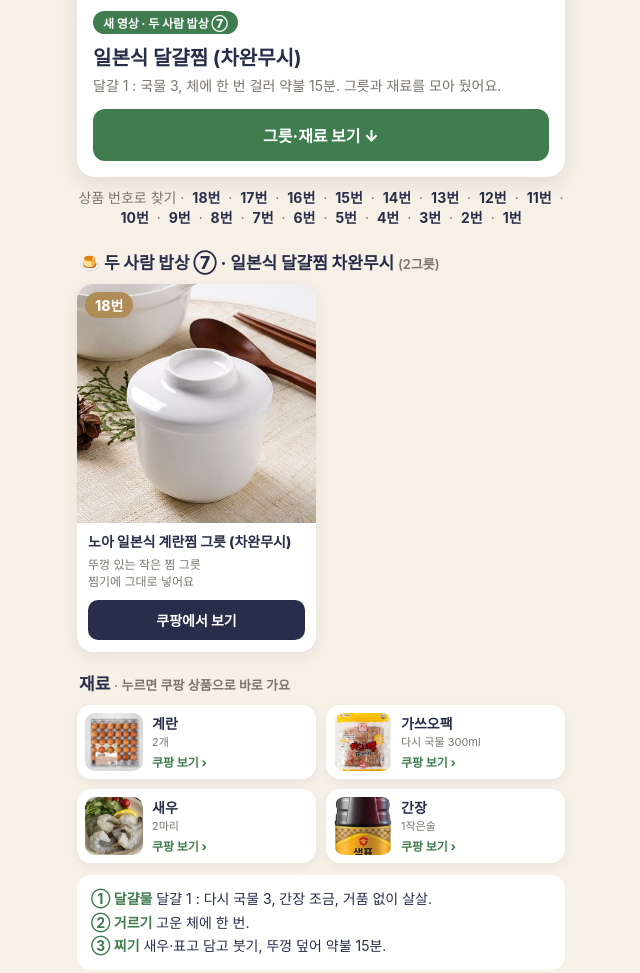
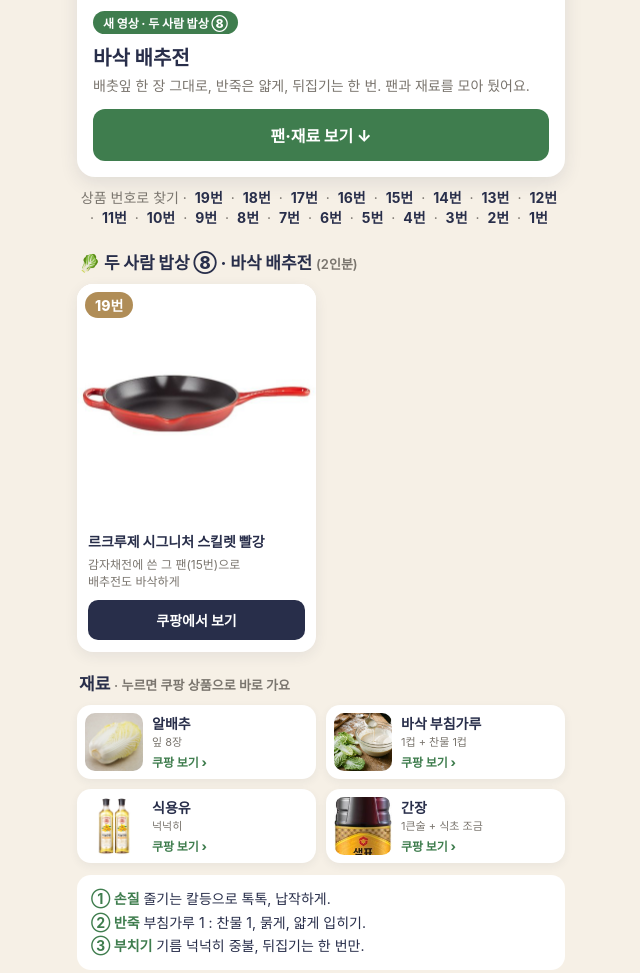
Before and after one commit to Jay7810/vivian-realprice, a plain HTML site: page index.html in a window 1280 px wide. Shown: the part 669-1642 px from the top of the page, without its empty margins (319-959 px from the left). Drawn offline with Linux system fonts and the light colour scheme.

Commit message:
두 사람 밥상 8편 바삭 배추전 칸 추가 (19번 스킬렛 + 재료 4)
Co-Authored-By: Claude Opus 5.5 <noreply@anthropic.com>

```diff
--- a/index.html
+++ b/index.html
@@ -81,17 +81,47 @@
     <div class="ai">AI로 만든 가상인물 · 실제 사용 후기가 아닙니다</div>
   </header>
 
-  <a class="latest" href="#food13">
-    <img src="food13_cover.jpg" alt="일본식 달걀찜">
+  <a class="latest" href="#food14">
+    <img src="food14_cover.jpg" alt="바삭 배추전">
     <div class="b">
-      <span class="tag">새 영상 · 두 사람 밥상 ⑦</span>
-      <h2>일본식 달걀찜 (차완무시)</h2>
-      <p>달걀 1 : 국물 3, 체에 한 번 걸러 약불 15분. 그릇과 재료를 모아 뒀어요.</p>
-      <span class="go">그릇·재료 보기 ↓</span>
+      <span class="tag">새 영상 · 두 사람 밥상 ⑧</span>
+      <h2>바삭 배추전</h2>
+      <p>배춧잎 한 장 그대로, 반죽은 얇게, 뒤집기는 한 번. 팬과 재료를 모아 뒀어요.</p>
+      <span class="go">팬·재료 보기 ↓</span>
     </div>
   </a>
 
-  <div class="jump">상품 번호로 찾기 · <a href="#n18">18번</a> · <a href="#n17">17번</a> · <a href="#n16">16번</a> · <a href="#n15">15번</a> · <a href="#n14">14번</a> · <a href="#n13">13번</a> · <a href="#n12">12번</a> · <a href="#n11">11번</a> · <a href="#n10">10번</a> · <a href="#n9">9번</a> · <a href="#n8">8번</a> · <a href="#n7">7번</a> · <a href="#n6">6번</a> · <a href="#n5">5번</a> · <a href="#n4">4번</a> · <a href="#n3">3번</a> · <a href="#n2">2번</a> · <a href="#n1">1번</a></div>
+  <div class="jump">상품 번호로 찾기 · <a href="#n19">19번</a> · <a href="#n18">18번</a> · <a href="#n17">17번</a> · <a href="#n16">16번</a> · <a href="#n15">15번</a> · <a href="#n14">14번</a> · <a href="#n13">13번</a> · <a href="#n12">12번</a> · <a href="#n11">11번</a> · <a href="#n10">10번</a> · <a href="#n9">9번</a> · <a href="#n8">8번</a> · <a href="#n7">7번</a> · <a href="#n6">6번</a> · <a href="#n5">5번</a> · <a href="#n4">4번</a> · <a href="#n3">3번</a> · <a href="#n2">2번</a> · <a href="#n1">1번</a></div>
+
+  <section class="food" id="food14">
+    <div class="sec-h">🥬 두 사람 밥상 ⑧ · 바삭 배추전 <small>(2인분)</small></div>
+
+    <div class="tools">
+      <a class="tool" id="n19" href="https://link.coupang.com/a/iCC7Laov92" rel="sponsored nofollow">
+        <div class="no">19번</div>
+        <img src="food7_pan.jpg" alt="르크루제 시그니처 스킬렛">
+        <div class="t">
+          <div class="nm">르크루제 시그니처 스킬렛 빨강</div>
+          <div class="mt">감자채전에 쓴 그 팬(15번)으로<br>배추전도 바삭하게</div>
+          <span class="bt">쿠팡에서 보기</span>
+        </div>
+      </a>
+    </div>
+
+    <div class="sec-h">재료 <small>· 누르면 쿠팡 상품으로 바로 가요</small></div>
+    <div class="ings">
+      <a class="ing" href="https://link.coupang.com/a/iHHgXyH8F2" rel="sponsored nofollow"><img src="food3_cabbage.jpg" alt="알배추"><div><div class="nm">알배추</div><div class="mt">잎 8장</div><div class="ar">쿠팡 보기 ›</div></div></a>
+      <a class="ing" href="https://link.coupang.com/a/iHHg1SnSkS" rel="sponsored nofollow"><img src="food14_batter.jpg" alt="부침가루"><div><div class="nm">바삭 부침가루</div><div class="mt">1컵 + 찬물 1컵</div><div class="ar">쿠팡 보기 ›</div></div></a>
+      <a class="ing" href="https://link.coupang.com/a/iCC7UwSc9Y" rel="sponsored nofollow"><img src="food7_oil.jpg" alt="식용유"><div><div class="nm">식용유</div><div class="mt">넉넉히</div><div class="ar">쿠팡 보기 ›</div></div></a>
+      <a class="ing" href="https://link.coupang.com/a/iHE41kpUlw" rel="sponsored nofollow"><img src="food12_soy.jpg" alt="간장"><div><div class="nm">간장</div><div class="mt">1큰술 + 식초 조금</div><div class="ar">쿠팡 보기 ›</div></div></a>
+    </div>
+
+    <div class="recipe">
+      <b>① 손질</b> 줄기는 칼등으로 톡톡, 납작하게.<br>
+      <b>② 반죽</b> 부침가루 1 : 찬물 1, 묽게, 얇게 입히기.<br>
+      <b>③ 부치기</b> 기름 넉넉히 중불, 뒤집기는 한 번만.
+    </div>
+  </section>
 
   <section class="food" id="food13">
     <div class="sec-h">🍮 두 사람 밥상 ⑦ · 일본식 달걀찜 차완무시 <small>(2그릇)</small></div>
```
Also changed, not shown: food14_batter.jpg (added), food14_cover.jpg (added).
